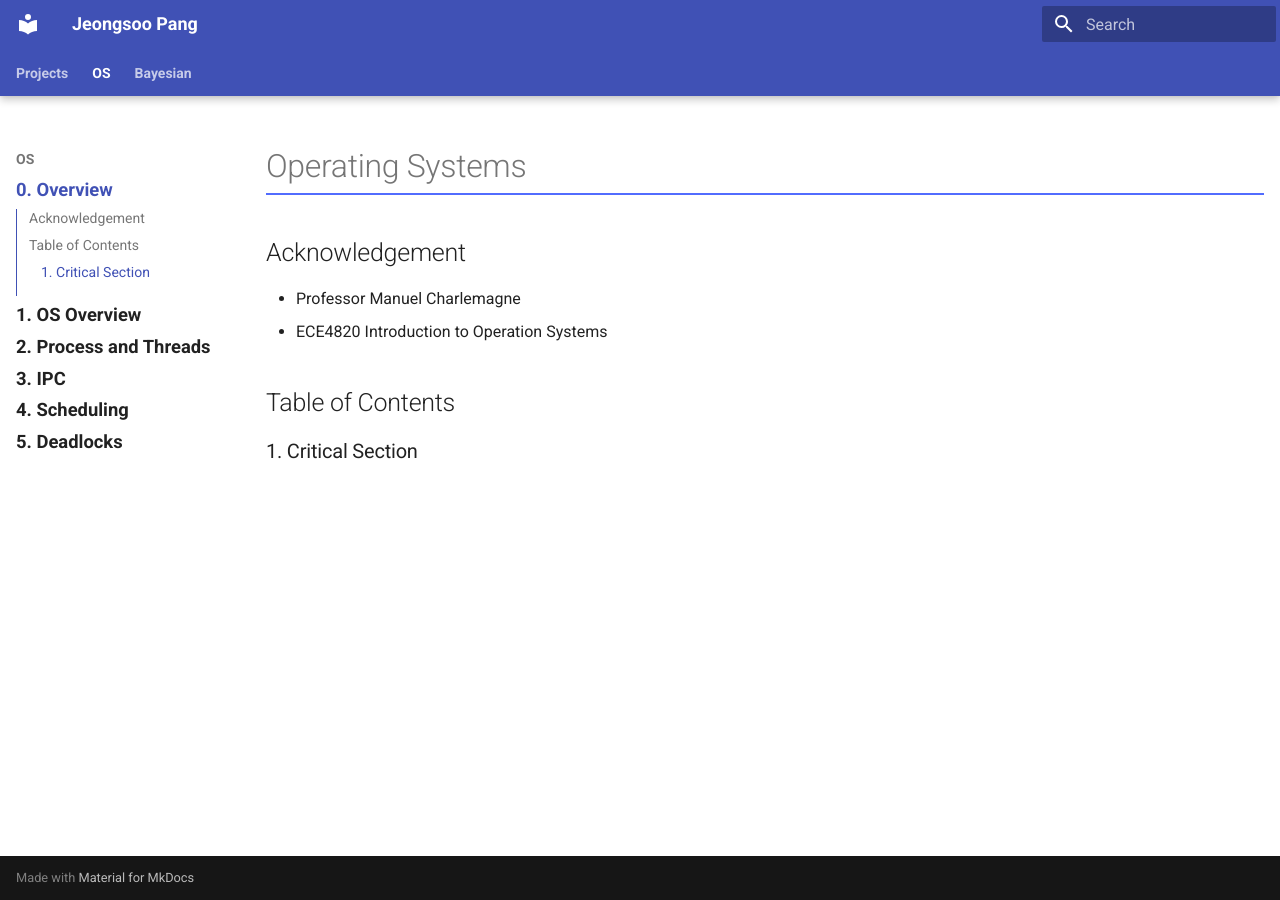
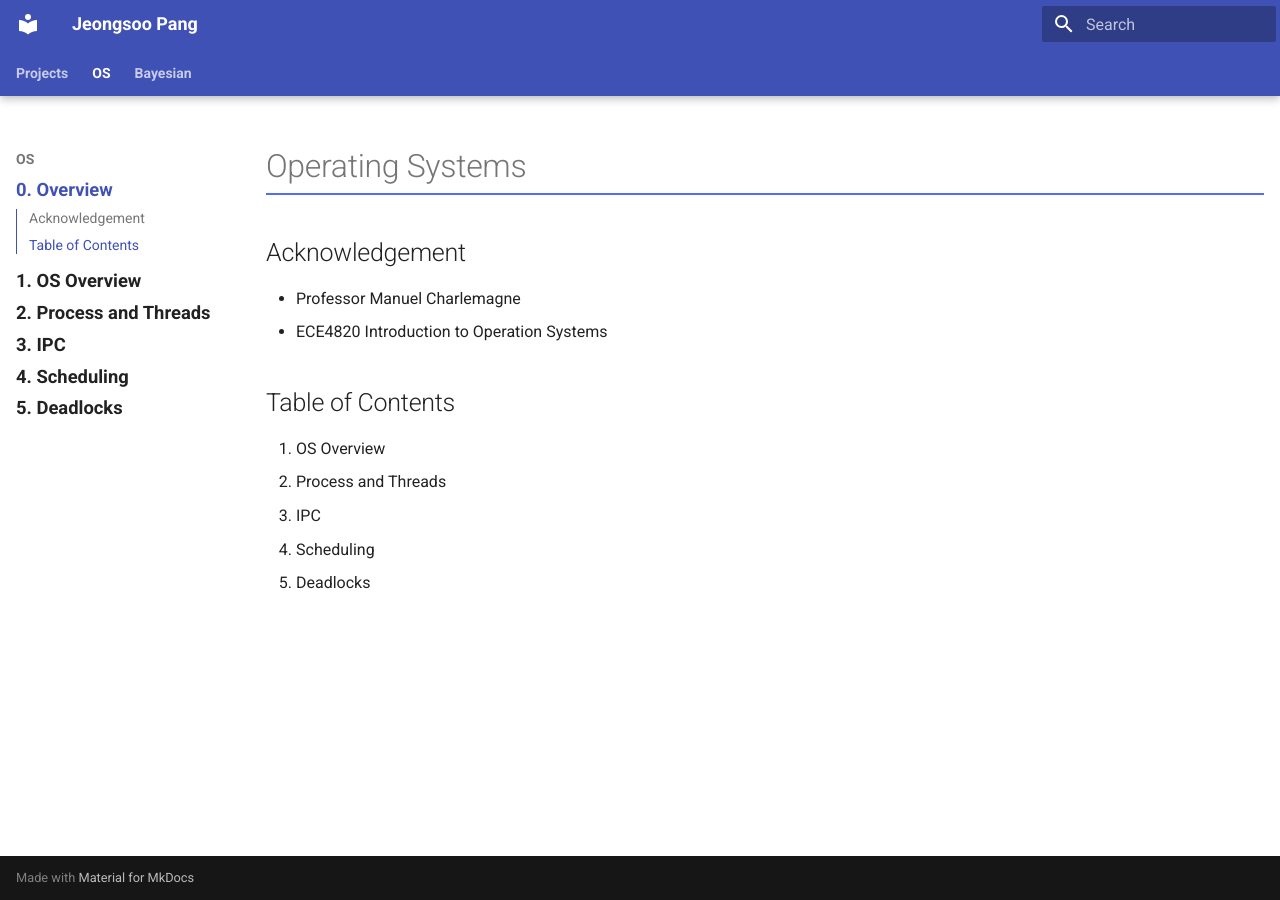
Before and after one commit to Jeongsoo-dev/ML_based_MR_CT_SeriesType_Detection, an MkDocs documentation site: the page built from docs/os/index.md, in a window 1280 px wide. Built offline with MkDocs 1.6.1 and Material for MkDocs 9.7.7, drawn with Linux system fonts in a browser that asks for light colours.

Commit message:
Update index.md

```diff
--- a/docs/os/index.md
+++ b/docs/os/index.md
@@ -11,4 +11,8 @@ hide:
 - ECE4820 Introduction to Operation Systems
 
 ## Table of Contents
-### 1. Critical Section
+1. OS Overview
+2. Process and Threads
+3. IPC
+4. Scheduling
+5. Deadlocks
```
